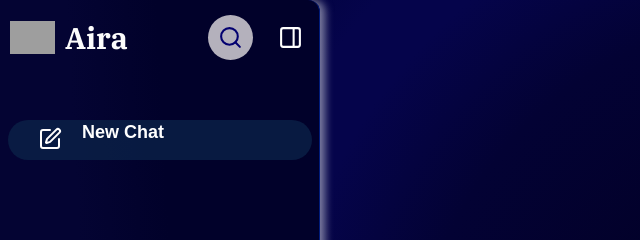
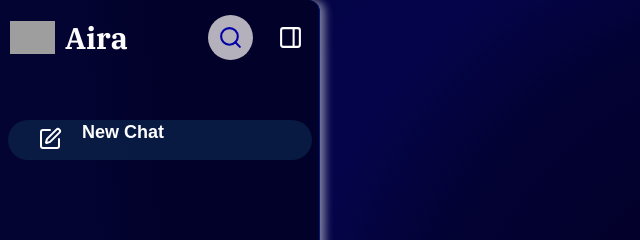
Before and after one commit to saro-rsd/Chat-Bot, a plain HTML site: page index.html in a window 1280 px wide. In both pictures the pointer is over the icon 230 px from the left and 37 px from the top of the page. Shown: the top 240 px of the page, 0-640 px from the left. Drawn offline with nearby package versions, Linux system fonts and the light colour scheme; grey boxes are pictures that could not be loaded; a web font is replaced by a local one.

Commit message:
refactor : format document

```diff
--- a/css/style.css
+++ b/css/style.css
@@ -109,7 +109,7 @@ body {
 }
 
 .icon-btn:hover {
-    .i{color: rgb(3, 1, 112);}
+    .i{color: rgb(3, 0, 164);}
     background-color: rgba(245, 241, 241, 0.736);
     border-radius: 50%;
 }
```
